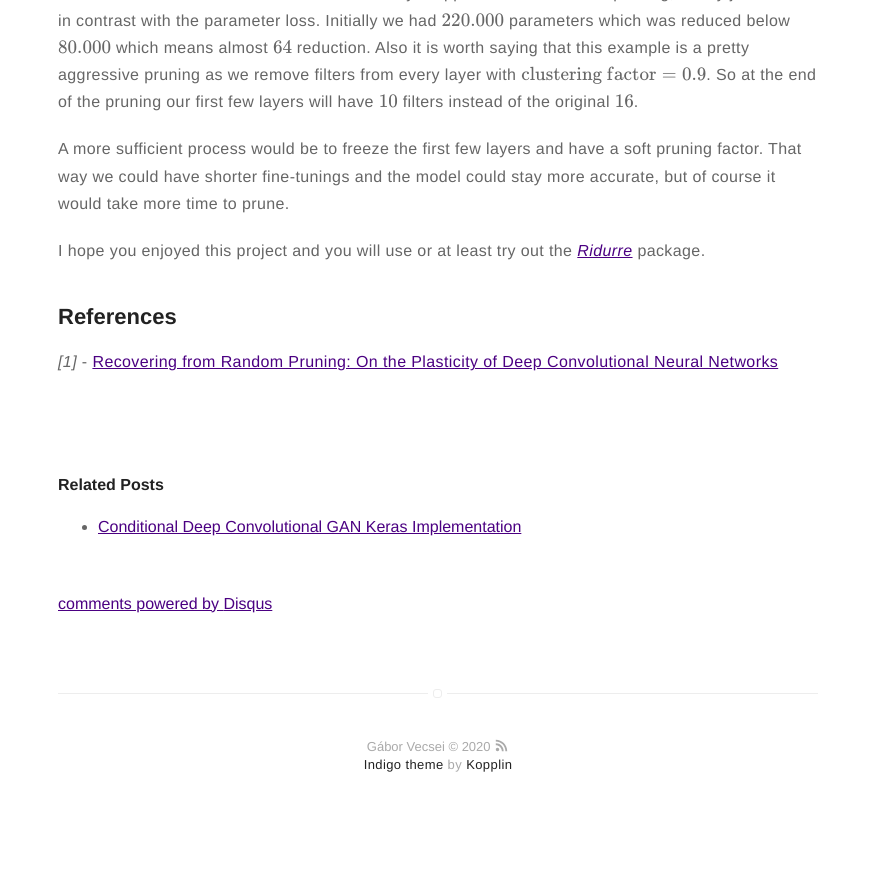
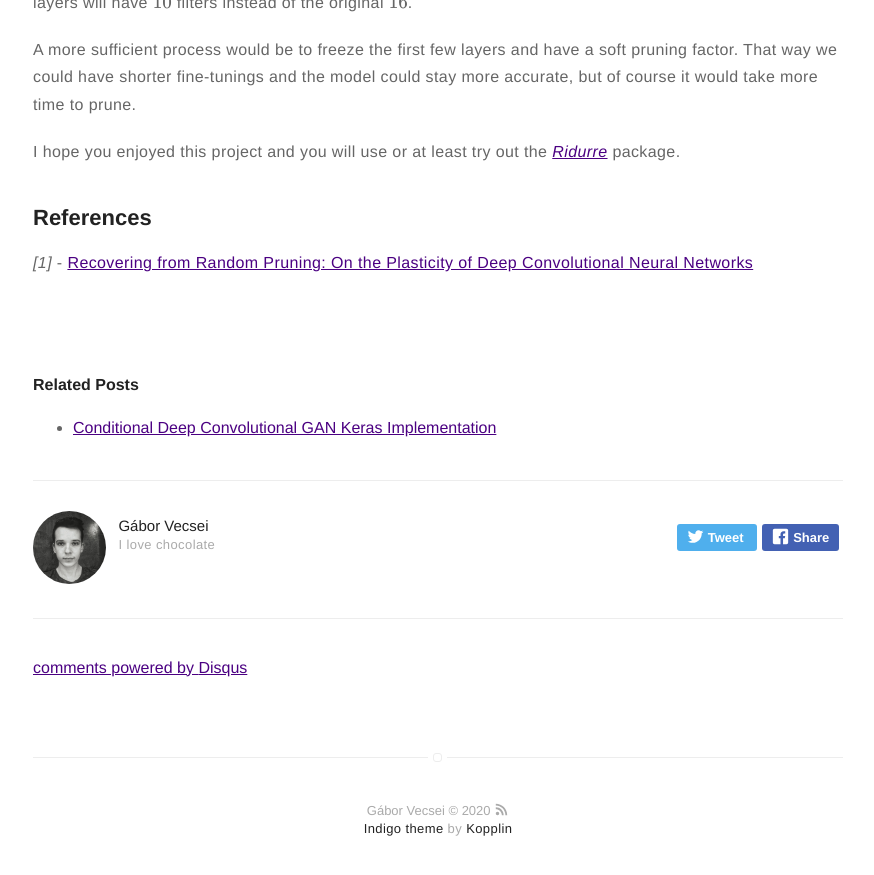
Before and after one commit to gaborvecsei/gaborvecsei.github.io, a Jekyll site: the page built from _posts/2019-02-24-Ridurre-Network-Pruning.md, in a window 1280 px wide and 900 px high, scrolled down 3338 px. Shown: the top 875 px of the window, without its empty margins (202-1076 px from the left). Built offline with Jekyll 4.4.1, drawn with Linux system fonts in a browser that asks for light colours; formulas are drawn with MathJax 3; comment, search, counter and statistics services are not loaded; before the commit the page ends 4174 px from its top, so only the background shows below that.

Commit message:
large mode is used and author is shown

```diff
--- a/_config.yml
+++ b/_config.yml
@@ -64,7 +64,7 @@ authors:
 # do you want a larger site? change the option below
 # options: [normal, large] | default: normal
 # normal = 560px / large = 810px
-width: normal
+width: large
 
 # if you don't need pagination, comment the *paginate* configs below
 # paginate: 5
@@ -90,7 +90,7 @@ related: true
 # post-advance-links: [blog]
 
 # show author block at the end of a post ?
-show-author: false
+show-author: true
 
 # do you want some animations?
 animation: true
```
